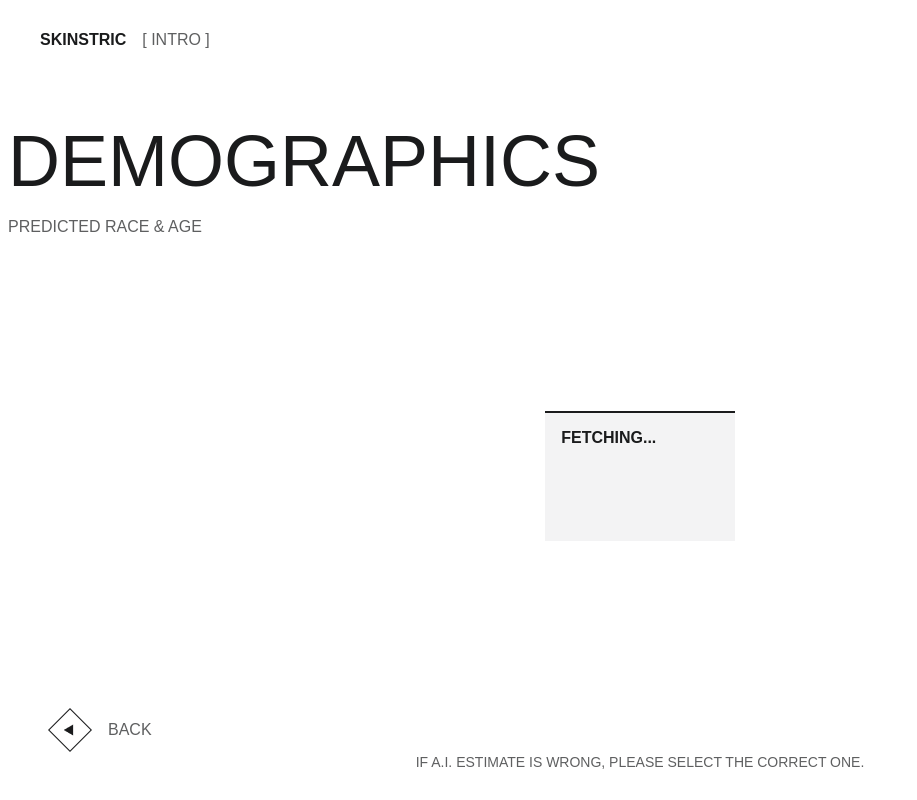
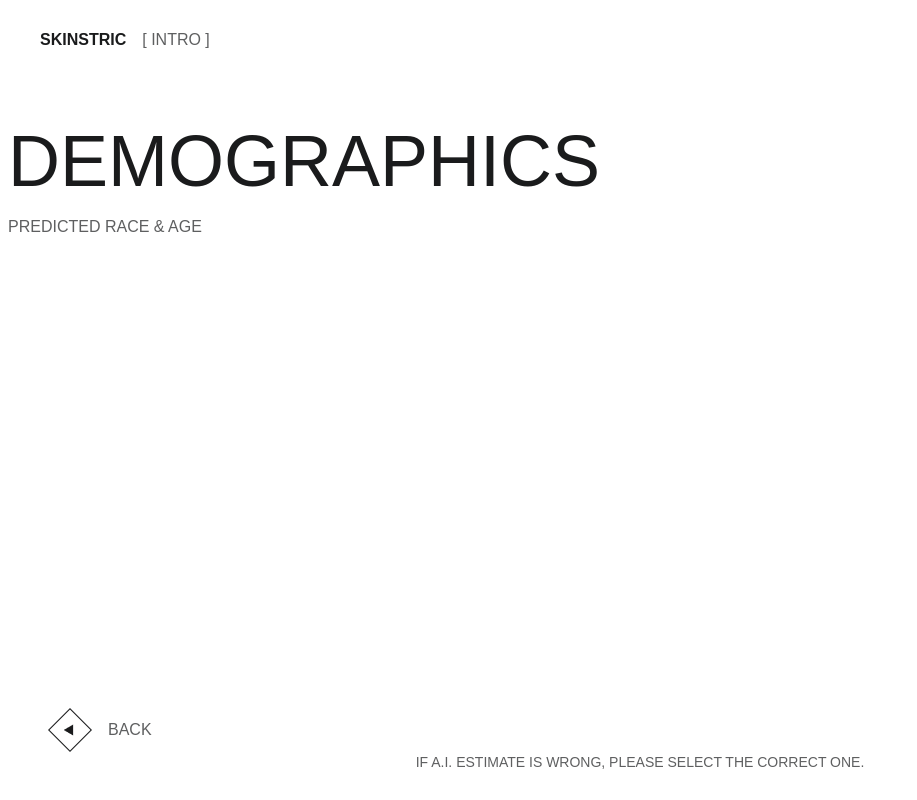
Before and after one commit to illider8bread/solis-skinstric-internship, a React (Vite) app: page /demographics in a window 1280 px wide. Shown: the whole page, without its empty margins (0-917 px from the left). Built offline with nearby package versions, Linux system fonts and the light colour scheme; a web font is replaced by a local one.

Commit message:
finalized fixes

```diff
--- a/src/components/PredictedDemos.jsx
+++ b/src/components/PredictedDemos.jsx
@@ -66,13 +66,7 @@ function PredictedDemos({ predictions, changeSelection, selected}) {
             )
         } else {
             return (
-                <div className="demographic__selectors">
-                    <div className="demographic__selector grey__hover">
-                        <p className="selected">
-                            Fetching...
-                        </p>
-                    </div>
-                </div>
+                null
             )
         }
     }
--- a/src/pages/Pictures.jsx
+++ b/src/pages/Pictures.jsx
@@ -13,7 +13,7 @@ function Pictures({ loading, uploadImage }) {
         setPermissions(true);
     }
 
-    const handlePermissions = ()=>{
+    const handlePermissions = () => {
         navigator.mediaDevices.getUserMedia({ video: true });
         navigate('/webcam');
     }
@@ -35,7 +35,11 @@ function Pictures({ loading, uploadImage }) {
         }
         uploadImage();
     };
-
+    useEffect(() => {
+        if (localStorage.getItem("image")) {
+            uploadImage();
+        }
+    }, [localStorage.getItem("image")])
     useEffect(() => {
         if (loading === true) {
             setTrueLoading(true);
@@ -43,7 +47,7 @@ function Pictures({ loading, uploadImage }) {
     }, [loading])
 
     useEffect(() => {
-        if (trueLoading){
+        if (trueLoading) {
             const timer = setTimeout(() => {
                 setTrueLoading(false);
                 navigate('/results')
@@ -51,7 +55,7 @@ function Pictures({ loading, uploadImage }) {
 
             return () => clearTimeout(timer);
         }
-    },[trueLoading])
+    }, [trueLoading])
 
     return (
         <>
@@ -78,7 +82,7 @@ function Pictures({ loading, uploadImage }) {
                         <button className="permission__button" onClick={handlePermissions} >Allow</button>
                     </div>
                 </div>
-            ): null}
+            ) : null}
         </>
     );
 }
```
Lines whose indentation alone changed are shown as unchanged.
